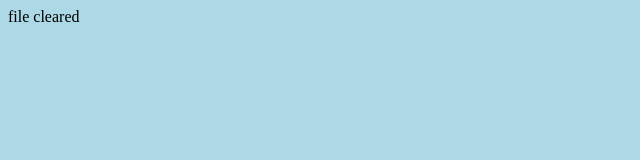
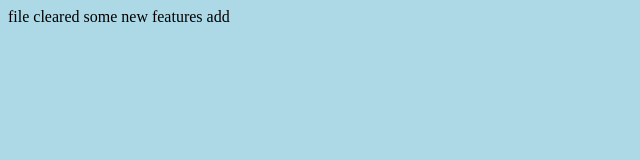
Before and after one commit to MofrehM/delete-me, a plain HTML site: page index.html in a window 1280 px wide. Shown: the whole page, without its empty margins (0-640 px from the left). Drawn offline with Linux system fonts and the light colour scheme.

Commit message:
adding new feature

```diff
--- a/index.html
+++ b/index.html
@@ -7,6 +7,6 @@
 <body>
 
 file cleared
-
+some new features add
 </body>
 </html>
```
Also changed, not shown: 1 other file.
